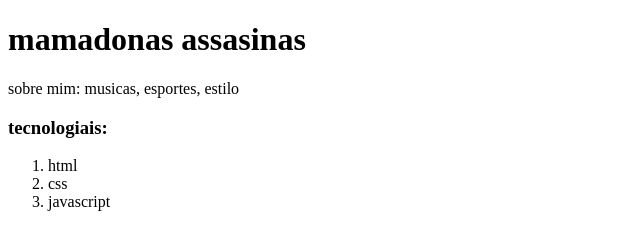
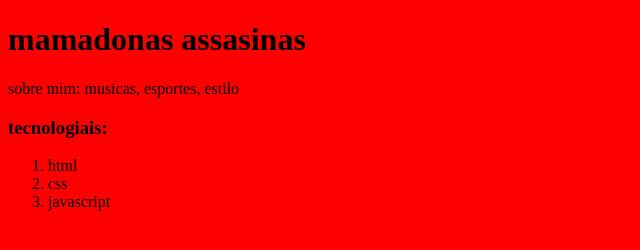
Before and after one commit to pkklipe/site-1, a plain HTML site: page index.html in a window 1280 px wide. Shown: the whole page, without its empty margins (0-640 px from the left). Drawn offline with Linux system fonts and the light colour scheme.

Commit message:
trocar cor

```diff
--- a/index.html
+++ b/index.html
@@ -4,6 +4,12 @@
     <meta charset="UTF-8">
     <meta name="viewport" content="width=device-width, initial-scale=1.0">
     <title>lipe14</title>
+    <style>
+        body{
+            background-color: rgb(255, 0, 0);
+            color: ghostwhite);
+        }
+    </style>
 </head>
 <body>
     <h1>mamadonas assasinas</h1>
```
